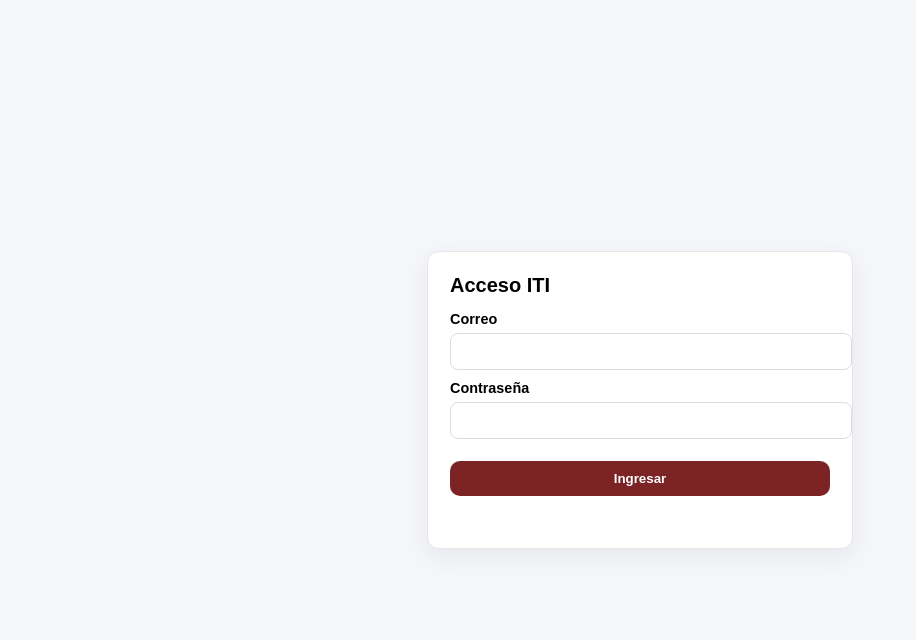
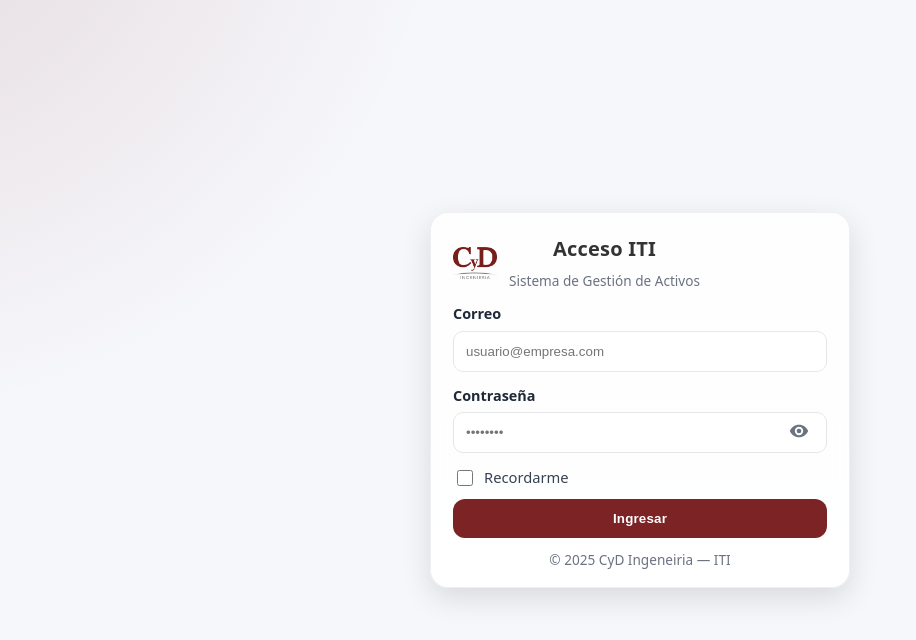
Before and after one commit to Carolain-Castillo/ITI, a website: page frontend/login.html in a window 1280 px wide. Shown: the whole page, without its empty margins (0-916 px from the left). Drawn offline with Linux system fonts and the light colour scheme.

Commit message:
Login mejorado

```diff
--- a/backend/db.js
+++ b/backend/db.js
@@ -4,7 +4,7 @@ const mysql = require('mysql2/promise');
 const pool = mysql.createPool({
   host: 'localhost',
   user: 'root',
-  password: '',
+  password: 'root',
   database: 'ITI',
   waitForConnections: true,
   connectionLimit: 10,
--- /dev/null
+++ b/frontend/css/login.css
@@ -0,0 +1,135 @@
+:root{
+  --brand: #7b2325;
+  --brand-600: #6c1f21;
+  --brand-700: #5a1a1c;
+  --ok: #2e7d32;
+  --text: #1f2937;
+  --muted: #6b7280;
+  --surface: #ffffff;
+  --ring: rgba(123,35,37,.25);
+  --shadow: 0 10px 30px rgba(0,0,0,.12);
+}
+
+*{box-sizing:border-box}
+
+.auth-body{
+  min-height:100svh;
+  margin:0;
+  color:var(--text);
+  font: 500 16px/1.4 system-ui,-apple-system,Segoe UI,Roboto,Ubuntu,Cantarell,"Helvetica Neue",Arial,"Noto Sans",sans-serif;
+  background:
+    radial-gradient(60rem 60rem at -10% -20%, rgba(123,35,37,.15), transparent 60%),
+    radial-gradient(40rem 40rem at 110% 10%, rgba(123,35,37,.08), transparent 60%),
+    #f6f7fb;
+}
+
+.auth-wrap{
+  min-height:100svh;
+  display:grid;
+  place-items:center;
+  padding:24px;
+}
+
+.login-card{
+  width:min(420px, 92vw);
+  background:linear-gradient(180deg, rgba(255,255,255,.82), rgba(255,255,255,.92));
+  backdrop-filter: blur(8px);
+  border:1px solid rgba(0,0,0,.06);
+  border-radius:18px;
+  box-shadow:var(--shadow);
+  padding:22px 22px 18px;
+}
+
+.login-header{
+  display:flex; gap:12px; align-items:center; margin-bottom:10px;
+}
+.brand-logo{ width:44px; height:44px; border-radius:10px; object-fit:contain }
+.brand-meta h1{ margin:0; font-size:1.25rem; font-weight:800; letter-spacing:.2px }
+.brand-sub{ margin:.5rem 0 0; color:var(--muted); font-size:.85rem }
+
+.field{ margin:14px 0 }
+.field label{ display:block; font-weight:700; font-size:.9rem; margin:0 0 6px }
+.input-group{ position:relative }
+.field input{
+  width:100%;
+  padding:12px 40px 12px 12px;
+  border:1px solid #e5e7eb;
+  border-radius:10px;
+  background:#fff;
+  outline:none;
+  transition: box-shadow .2s, border-color .2s, transform .03s;
+}
+.field input:focus{
+  border-color: var(--brand);
+  box-shadow: 0 0 0 4px var(--ring);
+}
+.field input:active{ transform: translateY(0.5px) }
+
+.toggle-pass{
+  position:absolute; inset:0 6px 0 auto;
+  width:36px; height:36px; margin:auto 4px auto 0;
+  border:none; background:transparent; cursor:pointer; border-radius:8px;
+}
+.toggle-pass:hover{ background:#f3f4f6 }
+.toggle-pass .i{ width:20px; height:20px; fill:#6b7280 }
+
+.caps{
+  margin-top:6px; font-size:.82rem; color:#b45309; /* amber-700 */
+}
+
+.row{
+  display:flex; align-items:center; justify-content:space-between;
+  margin-top:6px; margin-bottom:10px; gap:10px;
+}
+.remember{ color:#374151; font-size:.92rem; display:flex; align-items:center; gap:8px }
+.remember input{ width:16px; height:16px }
+.support a{ color:var(--brand-600); text-decoration:none }
+.support a:hover{ text-decoration:underline }
+
+.btn{
+  width:100%;
+  display:inline-flex; align-items:center; justify-content:center;
+  gap:10px;
+  padding:12px 14px;
+  border:none; border-radius:12px;
+  background:var(--brand);
+  color:#fff; font-weight:800; letter-spacing:.2px;
+  cursor:pointer; transition: transform .03s, background .2s;
+}
+.btn:hover{ background:var(--brand-600) }
+.btn:active{ transform: translateY(1px) }
+.btn:disabled{ opacity:.7; cursor:not-allowed }
+
+.spinner{
+  --s: 14px;
+  width:var(--s); height:var(--s);
+  border-radius:50%;
+  border:2px solid rgba(255,255,255,.35);
+  border-top-color:#fff;
+  animation: spin .9s linear infinite;
+  display:none;
+}
+.btn.loading .spinner{ display:inline-block }
+.btn.loading .btn-text{ opacity:.85 }
+
+@keyframes spin { to { transform: rotate(360deg) } }
+
+.alert{
+  display:flex; align-items:flex-start; gap:10px;
+  background:#fdecec;
+  border:1px solid #f3c5c6;
+  color:#7f1d1d;
+  padding:10px 12px; border-radius:10px;
+  margin:6px 0 12px; font-weight:700;
+}
+.alert .i{ width:18px; height:18px; fill:#7f1d1d; margin-top:2px }
+.alert[hidden]{ display:none !important; }
+
+.foot{
+  margin-top:12px; text-align:center; color:var(--muted); font-size:.85rem
+}
+
+/* Small screens tweaks */
+@media (max-width: 380px){
+  .brand-sub{ display:none }
+}
--- a/frontend/js/login.js
+++ b/frontend/js/login.js
@@ -1,33 +1,109 @@
 // frontend/js/login.js
 document.addEventListener('DOMContentLoaded', () => {
-  const form = document.getElementById('login-form');
-  const btn  = document.getElementById('btn-login');
-  const err  = document.getElementById('login-error');
+  const form   = document.getElementById('login-form');
+  const btn    = document.getElementById('btn-login');
+  const errBox = document.getElementById('alert');
+  const errTxt = document.getElementById('login-error');
+  const email  = document.getElementById('email');
+  const pass   = document.getElementById('password');
+  const toggle = document.getElementById('toggle-pass');
+  const caps   = document.getElementById('caps-msg');
+  const remember = document.getElementById('remember');
 
+  // Año en el footer
+  const y = document.getElementById('y');
+  if (y) y.textContent = new Date().getFullYear();
+
+  // Prefill de correo si lo guardamos antes
+  const savedEmail = localStorage.getItem('iti.login.email');
+  if (savedEmail) {
+    email.value = savedEmail;
+    remember.checked = true;
+    pass.focus();
+  }
+
+  // Mostrar / ocultar contraseña
+  if (toggle) {
+    toggle.addEventListener('click', () => {
+      const isPwd = pass.type === 'password';
+      pass.type = isPwd ? 'text' : 'password';
+      toggle.setAttribute('aria-label', isPwd ? 'Ocultar contraseña' : 'Mostrar contraseña');
+    });
+  }
+
+  // Aviso de Bloq Mayús
+  const updateCaps = (e) => {
+    const on = e.getModifierState && e.getModifierState('CapsLock');
+    caps.hidden = !on;
+  };
+  pass.addEventListener('keydown', updateCaps);
+  pass.addEventListener('keyup', updateCaps);
+
+  // ===== utilidades de error =====
+  function showError(message){
+    errTxt.textContent = message || 'Ha ocurrido un error.';
+    errBox.hidden = false;          // <-- mostrar banner
+  }
+  function clearError(){
+    errTxt.textContent = '';
+    errBox.hidden = true;           // <-- ocultar banner
+  }
+
+  // Ocultar el error si el usuario empieza a escribir
+  email.addEventListener('input', clearError);
+  pass.addEventListener('input', clearError);
+
+  // ===== submit =====
   form.addEventListener('submit', async (e) => {
     e.preventDefault();
-    err.textContent = '';
+    clearError();
+
+    const eVal = email.value.trim();
+    const pVal = pass.value;
+
+    // Falta correo o contraseña
+    if (!eVal || !pVal) {
+      showError('Completa correo y contraseña.');
+      return;
+    }
+
+    btn.classList.add('loading');
     btn.disabled = true;
-    btn.textContent = 'Ingresando...';
 
     try {
-      const email = document.getElementById('email').value.trim();
-      const password = document.getElementById('password').value;
-
       const r = await fetch('/api/login', {
         method: 'POST',
         headers: { 'Content-Type': 'application/json' },
-        body: JSON.stringify({ email, password })
+        body: JSON.stringify({ email: eVal, password: pVal })
       });
-      const data = await r.json();
-      if (!r.ok || !data.ok) throw new Error(data?.msg || 'No se pudo iniciar sesión');
 
-      location.href = '/index.html';
+      // Puede fallar el .json() si hay error de red; por eso lo envolvemos
+      let data = null;
+      try { data = await r.json(); } catch {}
+
+      if (!r.ok || !data?.ok) {
+        const msg = data?.msg || (r.status === 401 ? 'Credenciales inválidas.' : 'No se pudo iniciar sesión.');
+        throw new Error(msg);
+      }
+
+      // Guardar / limpiar "Recordarme"
+      if (remember.checked) {
+        localStorage.setItem('iti.login.email', eVal);
+      } else {
+        localStorage.removeItem('iti.login.email');
+      }
+
+      // Pequeño delay para que se vea el spinner
+      setTimeout(() => { window.location.href = '/index.html'; }, 200);
     } catch (e2) {
-      err.textContent = e2.message || 'Error';
+      // Muestra:
+      // - "Completa correo y contraseña." (si faltan datos) -> arriba
+      // - "Credenciales inválidas." (401 del backend)
+      // - "No se pudo iniciar sesión." (red/servidor)
+      showError(e2.message || 'No se pudo iniciar sesión.');
     } finally {
+      btn.classList.remove('loading');
       btn.disabled = false;
-      btn.textContent = 'Ingresar';
     }
   });
 });
--- a/frontend/login.html
+++ b/frontend/login.html
@@ -4,35 +4,66 @@
   <meta charset="utf-8"/>
   <meta name="viewport" content="width=device-width, initial-scale=1.0"/>
   <title>Ingresar | ITI</title>
+
+  <!-- Tu CSS global (si lo usas en todo el sitio) -->
   <link rel="stylesheet" href="css/style_general.css">
-  <style>
-    body{display:flex;align-items:center;justify-content:center;min-height:100vh;background:#f5f6fa}
-    .card{width:min(380px,92vw);background:#fff;border:1px solid #e6e6e6;border-radius:12px;box-shadow:0 8px 24px rgba(0,0,0,.06);padding:22px}
-    .card h1{margin:0 0 14px;font-size:1.25rem}
-    .field{margin:10px 0}
-    .field label{display:block;font-weight:600;font-size:.9rem;margin-bottom:6px}
-    .field input{width:100%;padding:10px;border:1px solid #dcdcdc;border-radius:8px}
-    .btn{width:100%;padding:10px 14px;margin-top:12px;border:none;border-radius:10px;background:#7b2325;color:#fff;font-weight:700;cursor:pointer}
-    .btn:disabled{opacity:.7;cursor:not-allowed}
-    .err{color:#b00020;margin-top:10px;min-height:1.2em}
-  </style>
+  <!-- Nuevo CSS del login -->
+  <link rel="stylesheet" href="css/login.css">
 </head>
-<body>
-  <div class="card">
-    <h1>Acceso ITI</h1>
-    <form id="login-form">
+<body class="auth-body">
+  <main class="auth-wrap">
+    <section class="login-card" role="dialog" aria-labelledby="title">
+      <header class="login-header">
+        <img src="/logo_cyd.png" alt="CyD" class="brand-logo" />
+        <div class="brand-meta">
+          <h1 id="title">Acceso ITI</h1>
+          <p class="brand-sub">Sistema de Gestión de Activos</p>
+        </div>
+      </header>
+
+      <div id="alert" class="alert" aria-live="polite" hidden>
+        <svg class="i" viewBox="0 0 24 24" aria-hidden="true"><path d="M12 2 1 21h22L12 2zm1 15h-2v2h2v-2zm0-8h-2v6h2V9z"/></svg>
+        <span id="login-error"></span>
+      </div>
+
+      <form id="login-form" novalidate>
         <div class="field">
           <label for="email">Correo</label>
-        <input id="email" type="email" autocomplete="username" required>
+          <input id="email" type="email" inputmode="email" autocomplete="username" required placeholder="usuario@empresa.com">
         </div>
+
         <div class="field">
           <label for="password">Contraseña</label>
-        <input id="password" type="password" autocomplete="current-password" required>
+          <div class="input-group">
+            <input id="password" type="password" autocomplete="current-password" required placeholder="••••••••">
+            <button type="button" class="toggle-pass" id="toggle-pass" aria-label="Mostrar contraseña" title="Mostrar/Ocultar">
+              <!-- ojo -->
+              <svg class="i" viewBox="0 0 24 24" aria-hidden="true"><path d="M12 4.5C7 4.5 2.73 7.61 1 12c1.73 4.39 6 7.5 11 7.5s9.27-3.11 11-7.5C21.27 7.61 17 4.5 12 4.5zm0 12.5a5 5 0 1 1 0-10 5 5 0 0 1 0 10z"/><circle cx="12" cy="12" r="2.8"/></svg>
+            </button>
           </div>
-      <button class="btn" id="btn-login" type="submit">Ingresar</button>
-      <div class="err" id="login-error"></div>
+          <div id="caps-msg" class="caps" hidden>Bloq&nbsp;Mayús activado</div>
+        </div>
+
+        <div class="row">
+          <label class="remember">
+            <input type="checkbox" id="remember"> Recordarme
+          </label>
+          <span class="support">
+            <!--<a href="mailto:soporte@cydingenieria.com">¿Necesitas ayuda?</a>-->
+          </span>
+        </div>
+
+        <button class="btn" id="btn-login" type="submit">
+          <span class="spinner" aria-hidden="true"></span>
+          <span class="btn-text">Ingresar</span>
+        </button>
       </form>
-  </div>
+
+      <footer class="foot">
+        © <span id="y"></span> CyD Ingeneiria — ITI
+      </footer>
+    </section>
+  </main>
 
   <script src="js/login.js" defer></script>
 </body>
```
Lines whose indentation alone changed are shown as unchanged.
